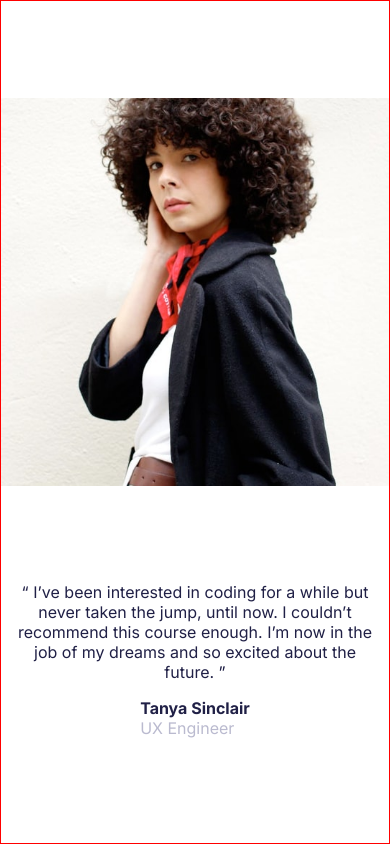
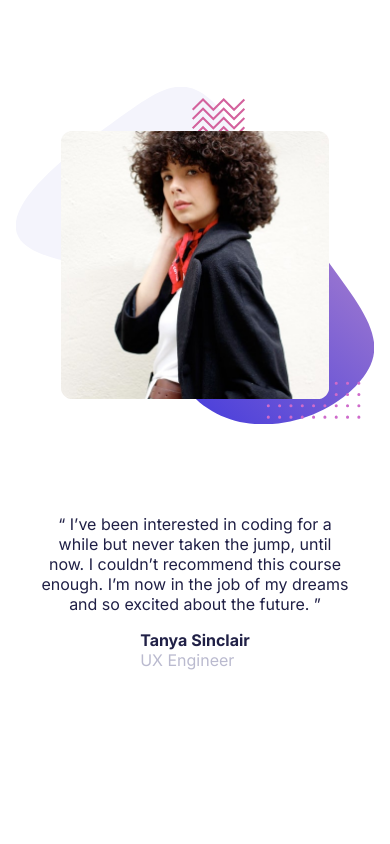
Before and after one commit to SebastianLaka/coding-bootcamp-testimonials-slider-master, a Vue app: page / in a window 390 px wide. Shown: the top 844 px of the page. Built offline with nearby package versions, Linux system fonts and the light colour scheme.

Commit message:
Add new brakpoint for large mobile devices. Add background image in area with person image

```diff
--- a/src/App.vue
+++ b/src/App.vue
@@ -7,7 +7,7 @@ import johnCardComponent from './components/john-component/john-card-component.v
 <template>
   <fontsComponent />
   <tanyaComponent />
-  <johnCardComponent/>
+  <!-- <johnCardComponent/> -->
 </template>
 
 <style lang="scss">
--- a/src/assets/scss/responsive-styles/_breakpoints.scss
+++ b/src/assets/scss/responsive-styles/_breakpoints.scss
@@ -1,4 +1,5 @@
 $breakpoint-small: 280px;
+$breakpoing-larger-small: 500px;
 $breakpoint-tablet: 768px;
 $breakpoint-desktop: 1280px;
 $breakpoint-large-screen: 1440px;
--- a/src/assets/scss/responsive-styles/_small-devs.scss
+++ b/src/assets/scss/responsive-styles/_small-devs.scss
@@ -4,20 +4,34 @@
 @media (min-width: $breakpoint-small) {
   body {
     .card-component {
-      border: 0.1em solid red;
-
       @include flex-column-evenly;
       min-width: 25%;
       height: 100svh;
-      &__image {
-        display: block;
-        height: auto;
-        width: 100%;
+      padding: 1em 2em 5em 2em;
+      // overflow: hidden;
+      .card-image-area {
+        @include flex-column-center;
+        position: relative;
+        z-index: 0;
+        &__image {
+          display: block;
+          height: auto;
+          width: 100%;
+          padding: 1.8em;
+          border-radius: 12.5%;
+        }
+        &__bg-img{
+          position: absolute;
+          inset: 0 0 0 0;
+          width: 100%;
+          transform: scale(1.1);
+          z-index: -1;
+        }
       }
       .card-description {
         @include flex-column-center;
         gap: 1em 0;
-        padding: 0 .5em .5em .5em;
+        padding: 0 0.5em 0.5em 0.5em;
         &__about-person {
           color: $dark-blue-color;
           max-width: 200ch;
@@ -28,7 +42,7 @@
             color: $dark-blue-color;
             font-weight: $font-bold-weight;
           }
-          &__person-job{
+          &__person-job {
             color: $grayish-blue-color;
           }
         }
--- a/src/components/john-component/john-card-component.vue
+++ b/src/components/john-component/john-card-component.vue
@@ -1,6 +1,7 @@
 <template>
   <div class="card-component">
     <img src="../icons/image-john.jpg" alt="Tanya image" class="card-component__image" />
+    <!-- <img src="../icons/pattern-bg.svg" alt=""> -->
     <div class="card-description">
       <p class="card-description__about-person">
         “ If you want to lay the best foundation possible I’d recommend taking this course. The depth the instructors go into is incredible. I now feel so confident about starting up as a professional developer. ”
--- a/src/components/tanya-component/woman-card-component.vue
+++ b/src/components/tanya-component/woman-card-component.vue
@@ -1,6 +1,9 @@
 <template>
   <div class="card-component">
-    <img src="../icons/image-tanya.jpg" alt="Tanya image" class="card-component__image" />
+    <div class="card-image-area">
+      <img src="../icons/image-tanya.jpg" alt="Tanya image" class="card-image-area__image" />
+      <img src="../icons/pattern-bg.svg" alt="" class="card-image-area__bg-img" />
+    </div>
     <div class="card-description">
       <p class="card-description__about-person">
         “ I’ve been interested in coding for a while but never taken the jump, until now. I couldn’t
```
